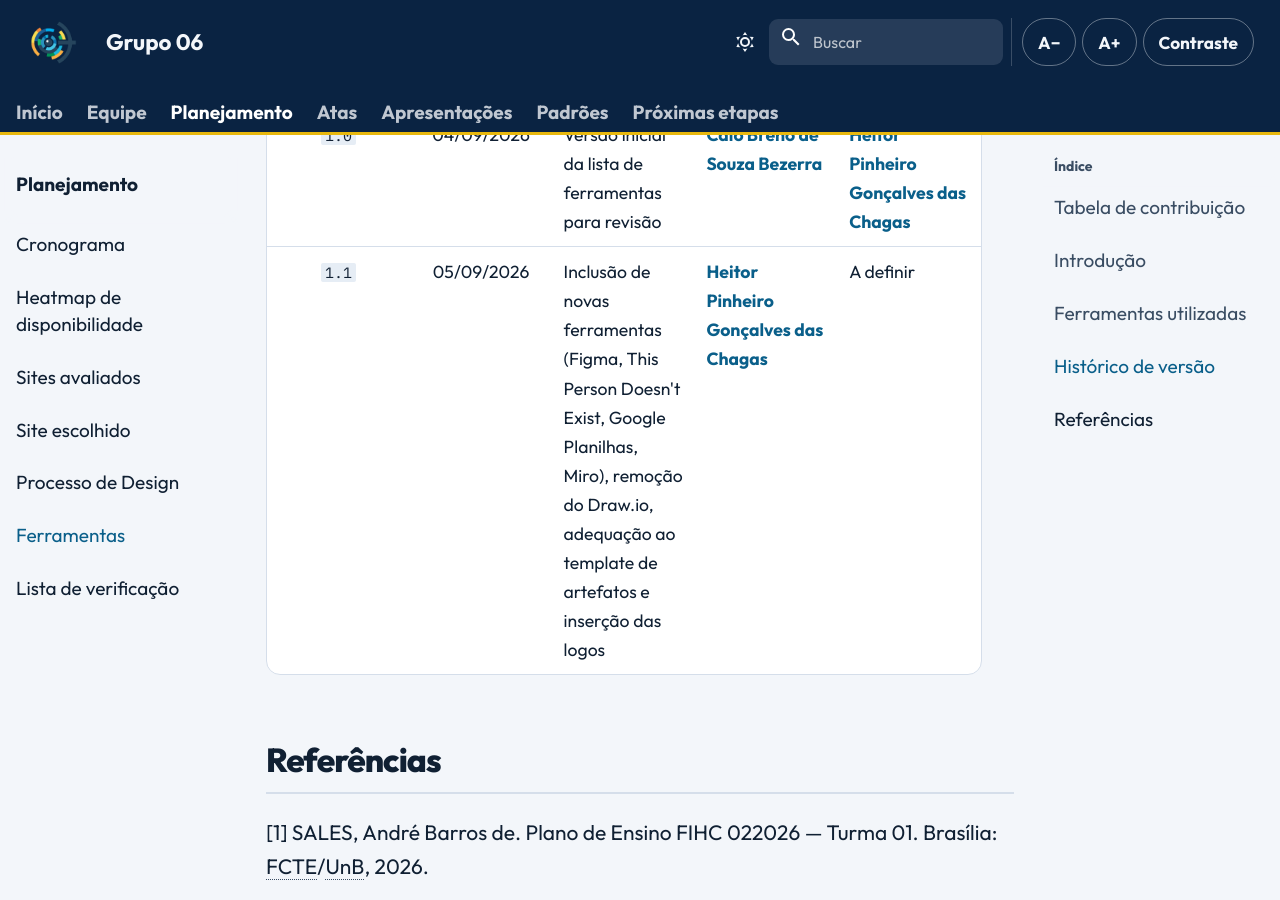
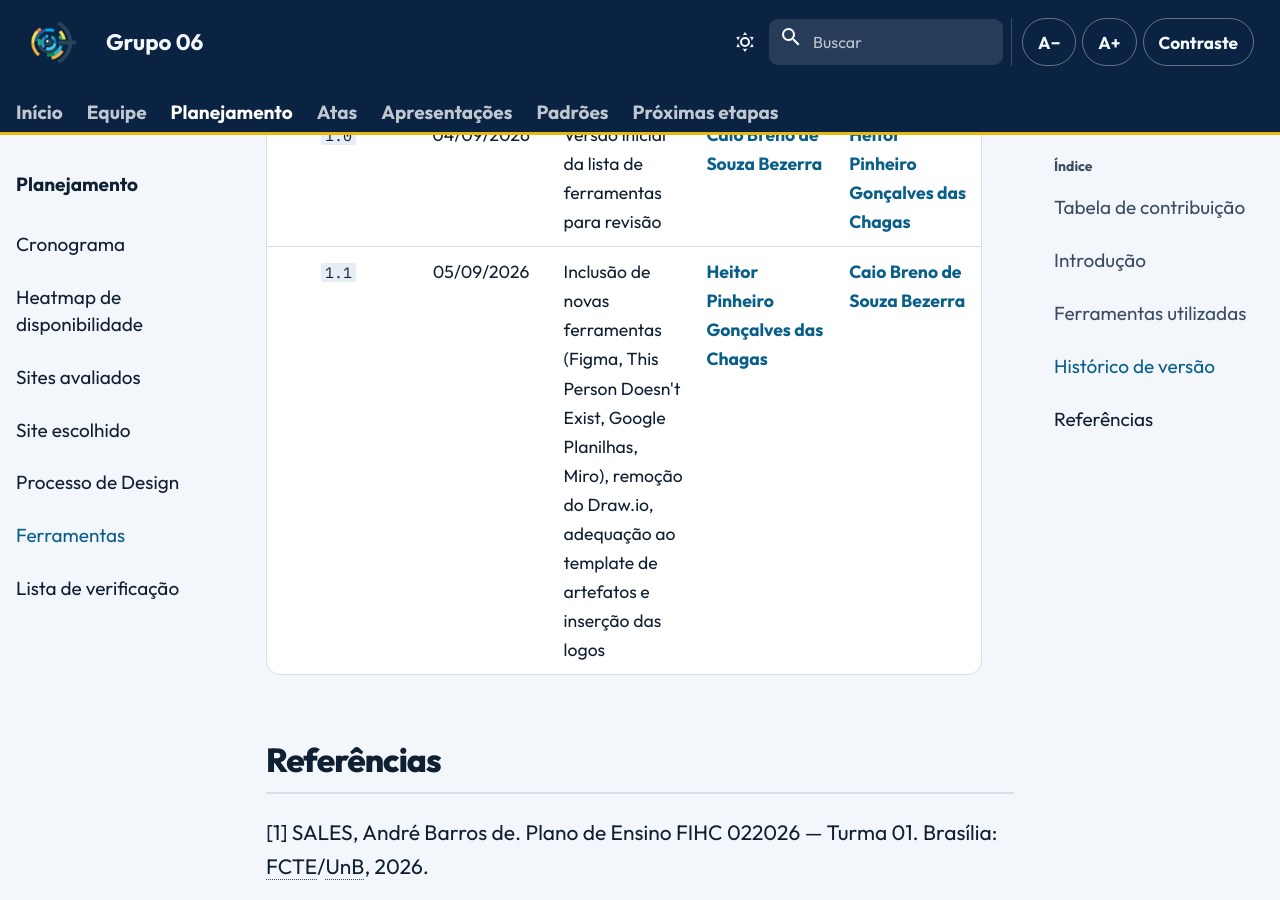
Before and after one commit to Interacao-Humano-Computador/2026.2-Grupo06, an MkDocs documentation site: the page built from docs/entrega-1/ferramentas.md, in a window 1280 px wide and 900 px high, scrolled down 3048 px. Built offline with MkDocs 1.6.1 and Material for MkDocs 9.7.7, drawn with Linux system fonts in a browser that asks for light colours; comment, search, counter and statistics services are not loaded.

Commit message:
Registra a revisão do artefato de ferramentas no histórico de versão.

```diff
--- a/docs/entrega-1/ferramentas.md
+++ b/docs/entrega-1/ferramentas.md
@@ -40,8 +40,8 @@ Este artefato lista as ferramentas tecnológicas e de apoio adotadas pelo grupo
 
 | Versão | Data | Descrição | Autor(es) | Revisor(es) |
 | :---: | :---: | --- | --- | --- |
-| `1.0` | 04/09/2026 | Versão inicial da lista de ferramentas para revisão | [Caio Breno de Souza Bezerra](https://github.com/CaioBezerra-Dev) | [Heitor Pinheiro Gonçalves das Chagas](https://github.com/heitorpinheiro) |
-| `1.1` | 05/09/2026 | Inclusão de novas ferramentas (Figma, This Person Doesn't Exist, Google Planilhas, Miro), remoção do Draw.io, adequação ao template de artefatos e inserção das logos | [Heitor Pinheiro Gonçalves das Chagas](https://github.com/heitorpinheiro) | A definir |
+| `1.0` | 04/09/2026 | Versão inicial da lista de ferramentas para revisão | [Caio Breno de Souza Bezerra](https://github.com/CaioBezerra-Dev) | [Heitor Pinheiro Gonçalves das Chagas](https://github.com/Heitorovski01) |
+| `1.1` | 05/09/2026 | Inclusão de novas ferramentas (Figma, This Person Doesn't Exist, Google Planilhas, Miro), remoção do Draw.io, adequação ao template de artefatos e inserção das logos | [Heitor Pinheiro Gonçalves das Chagas](https://github.com/Heitorovski01) | [Caio Breno de Souza Bezerra](https://github.com/CaioBezerra-Dev) |
 
 ## Referências
 
```
